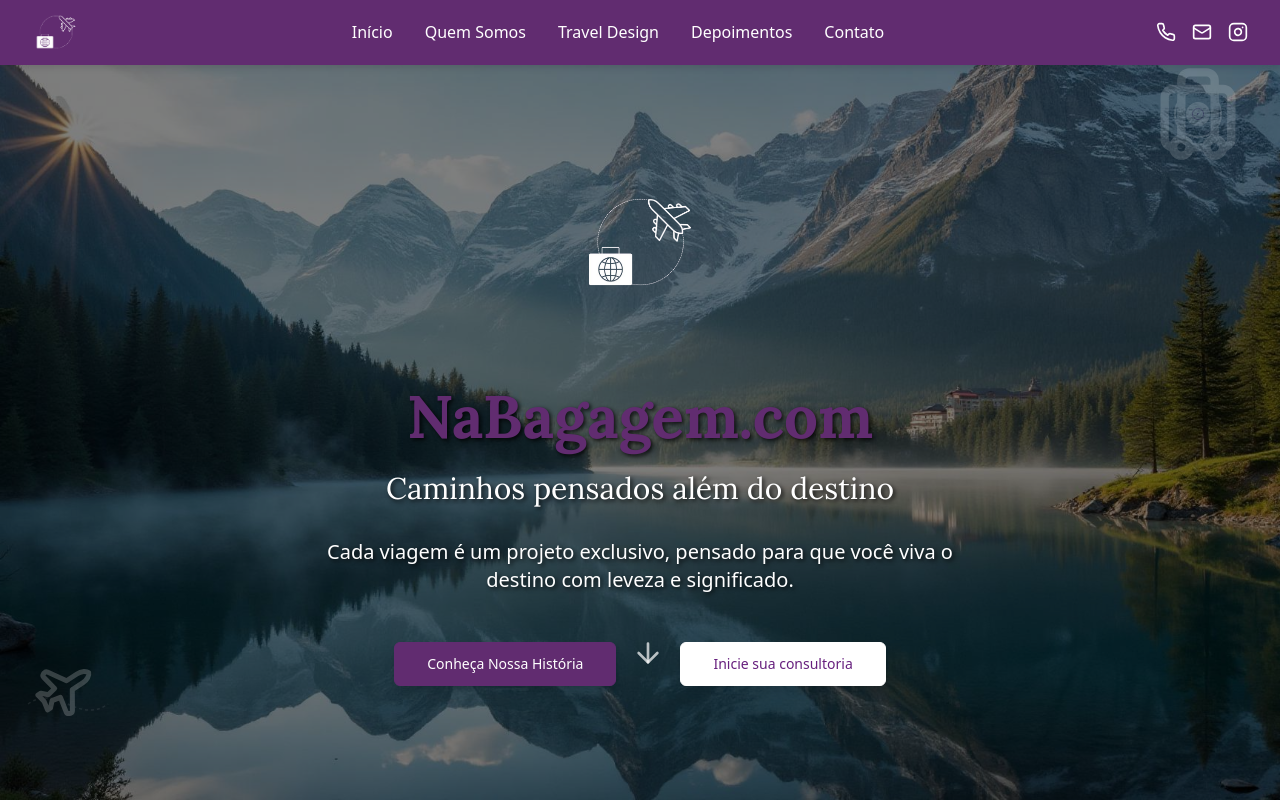
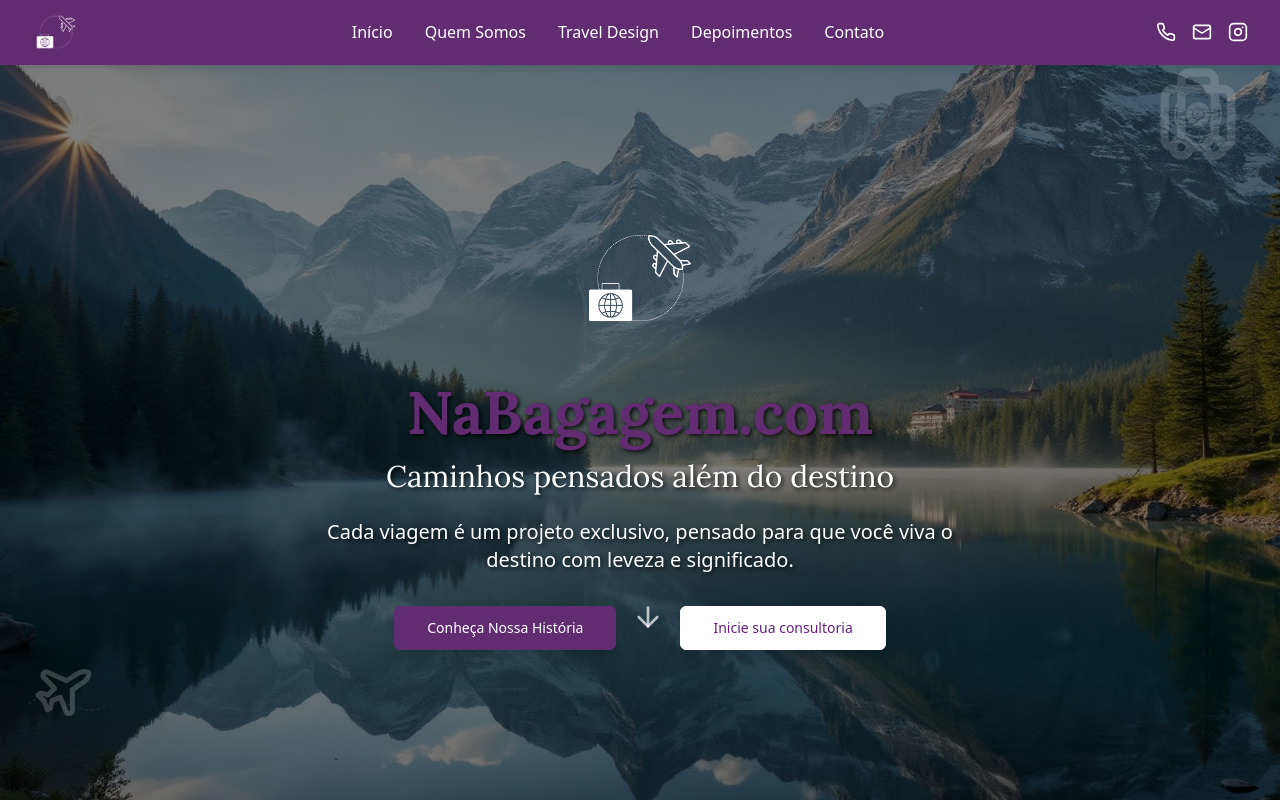
Before and after one commit to felipebulek/nabagagem-travel-design, a React (Vite) app: page / in a window 1280 px wide. Shown: the top 802 px of the page. Built offline with nearby package versions, Linux system fonts and the light colour scheme.

Commit message:
Ajustar dimensão vertical do Hero
Reduzida a dimensão vertical da seção Hero para garantir visibilidade total na abertura da página, aproximando o texto principal da logo ao diminuir os espaços vazios.

```diff
--- a/src/components/Hero.tsx
+++ b/src/components/Hero.tsx
@@ -44,7 +44,7 @@ const Hero = () => {
       });
     }
   };
-  return <section id="home" className="relative min-h-screen flex items-center justify-center overflow-hidden bg-cover bg-center bg-no-repeat transition-all duration-1000" style={{
+  return <section id="home" className="relative h-screen flex items-center justify-center overflow-hidden bg-cover bg-center bg-no-repeat transition-all duration-1000" style={{
     backgroundImage: `url(${backgroundImages[currentBackgroundIndex]})`
   }}>
       {/* Overlay for text readability */}
@@ -77,21 +77,21 @@ const Hero = () => {
 
       {/* Content */}
       <div className="relative z-10 text-center text-white px-4 sm:px-6 lg:px-8 max-w-4xl mx-auto pt-20 sm:pt-24 pb-8">
-        <div className="mb-12 sm:mb-16 lg:mb-20">
+        <div className="mb-6 sm:mb-8 lg:mb-10">
           <img src="/lovable-uploads/nabagagemLogoWhite.png" alt="Na Bagagem" className="h-16 sm:h-24 lg:h-32 mx-auto" />
         </div>
 
         <h1 style={{
         textShadow: '2px 2px 4px rgba(0, 0, 0, 0.8)'
-      }} className="text-3xl sm:text-4xl lg:text-6xl font-bold mb-4 sm:mb-6 leading-tight font-lora text-[#612c70]">NaBagagem.com</h1>
+      }} className="text-3xl sm:text-4xl lg:text-6xl font-bold mb-3 sm:mb-4 leading-tight font-lora text-[#612c70]">NaBagagem.com</h1>
 
-        <p className="text-lg sm:text-xl lg:text-2xl xl:text-3xl mb-6 sm:mb-8 text-white font-light font-lora" style={{
+        <p className="text-lg sm:text-xl lg:text-2xl xl:text-3xl mb-4 sm:mb-6 text-white font-light font-lora" style={{
         textShadow: '2px 2px 4px rgba(0, 0, 0, 0.8)'
       }}>
           Caminhos pensados além do destino
         </p>
 
-        <p className="text-base sm:text-lg lg:text-xl mb-8 sm:mb-12 text-white max-w-2xl mx-auto leading-relaxed px-2" style={{
+        <p className="text-base sm:text-lg lg:text-xl mb-6 sm:mb-8 text-white max-w-2xl mx-auto leading-relaxed px-2" style={{
         textShadow: '2px 2px 4px rgba(0, 0, 0, 0.8)'
       }}>
           Cada viagem é um projeto exclusivo, pensado para que você viva o destino com leveza e significado.
```
